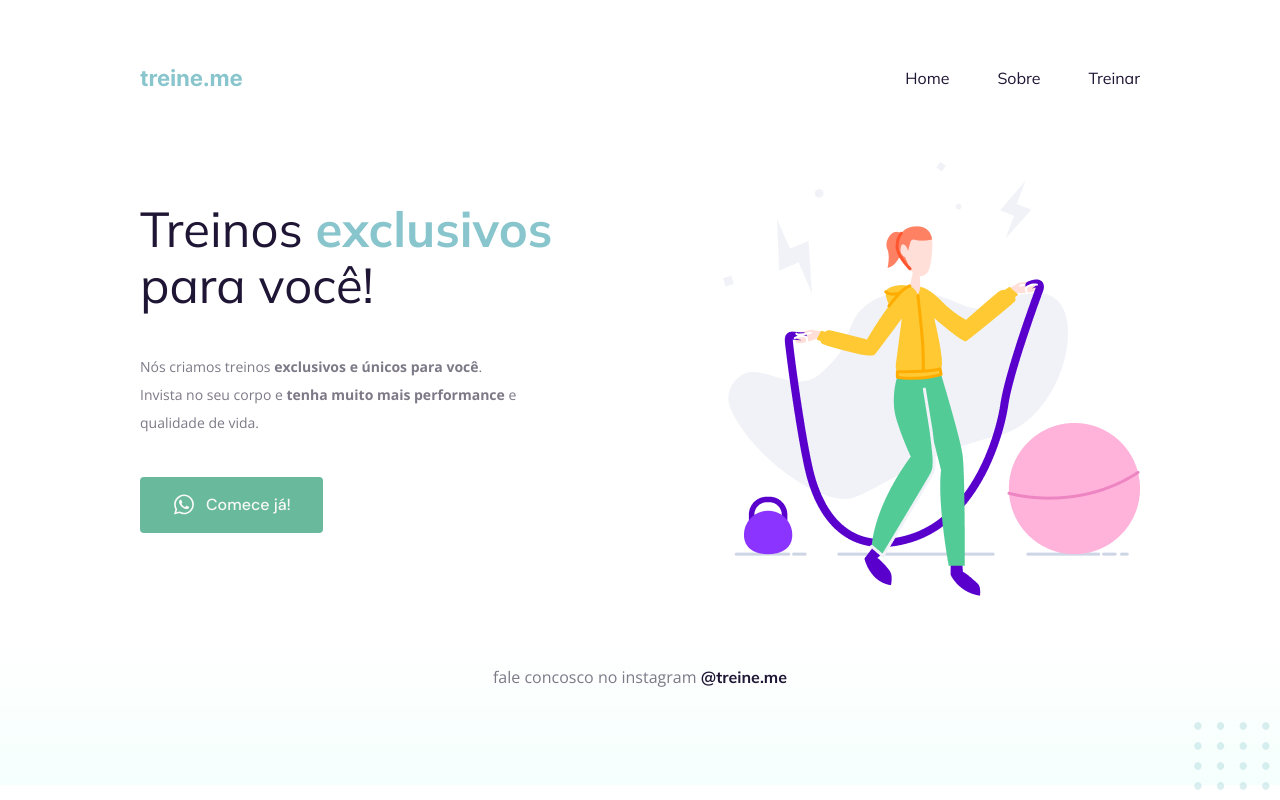
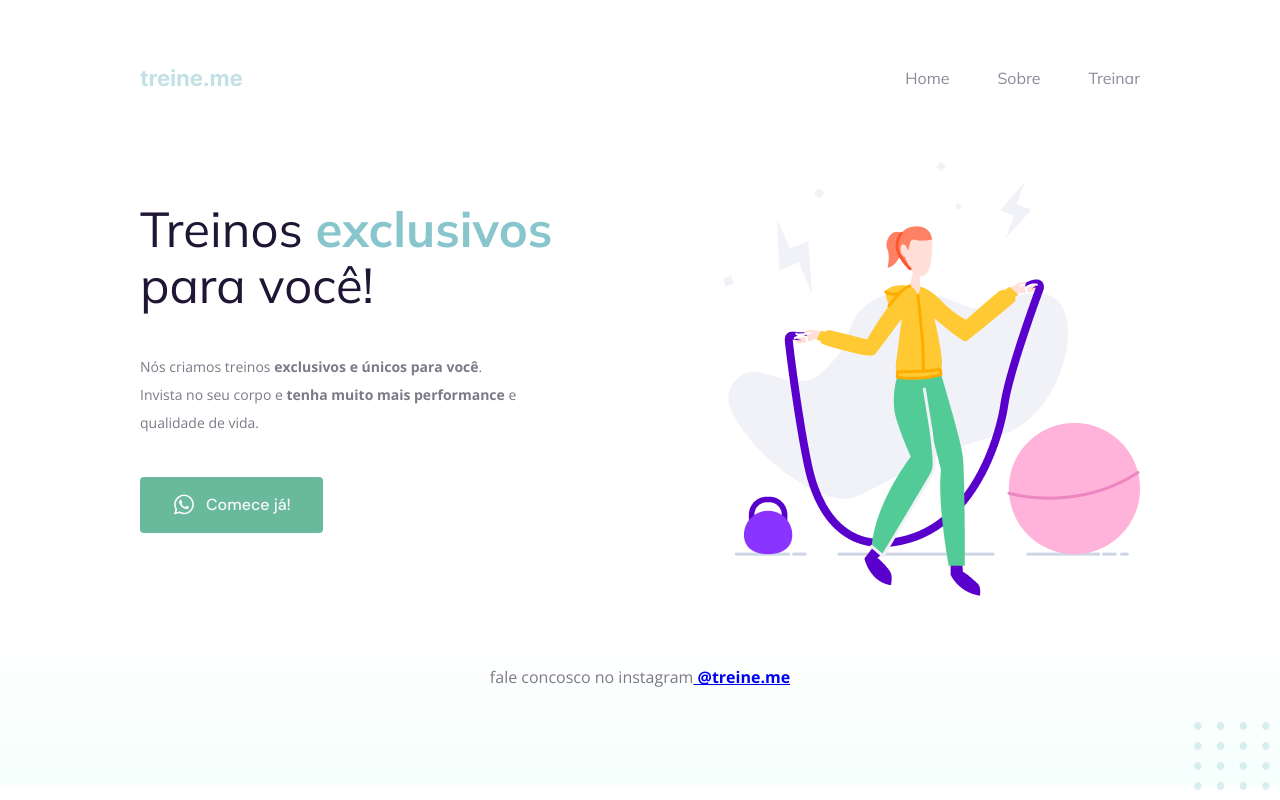
Before and after one commit to mviniciussb/treinos-exclusivos, a plain HTML site: page index.html in a window 1280 px wide. Drawn offline with nearby package versions, Linux system fonts and the light colour scheme.

Commit message:
adicionado opacidade

```diff
--- a/style.css
+++ b/style.css
@@ -33,14 +33,17 @@ ul{
     gap: 48px;
 }
 
-ul li:hover{
+ul a:hover{
     font-weight: bold;
+    color: #1f1534;
+    opacity: 1;
 }
 
-a{
+nav a{
     color: #1f1534;
     text-decoration: none;
-    font-family: 'Mulish', sans-serif
+    font-family: 'Mulish', sans-serif;
+    opacity: 0.5;
 }
 
 /* *********LADO ESQUERDO DA TELA******** */
```
